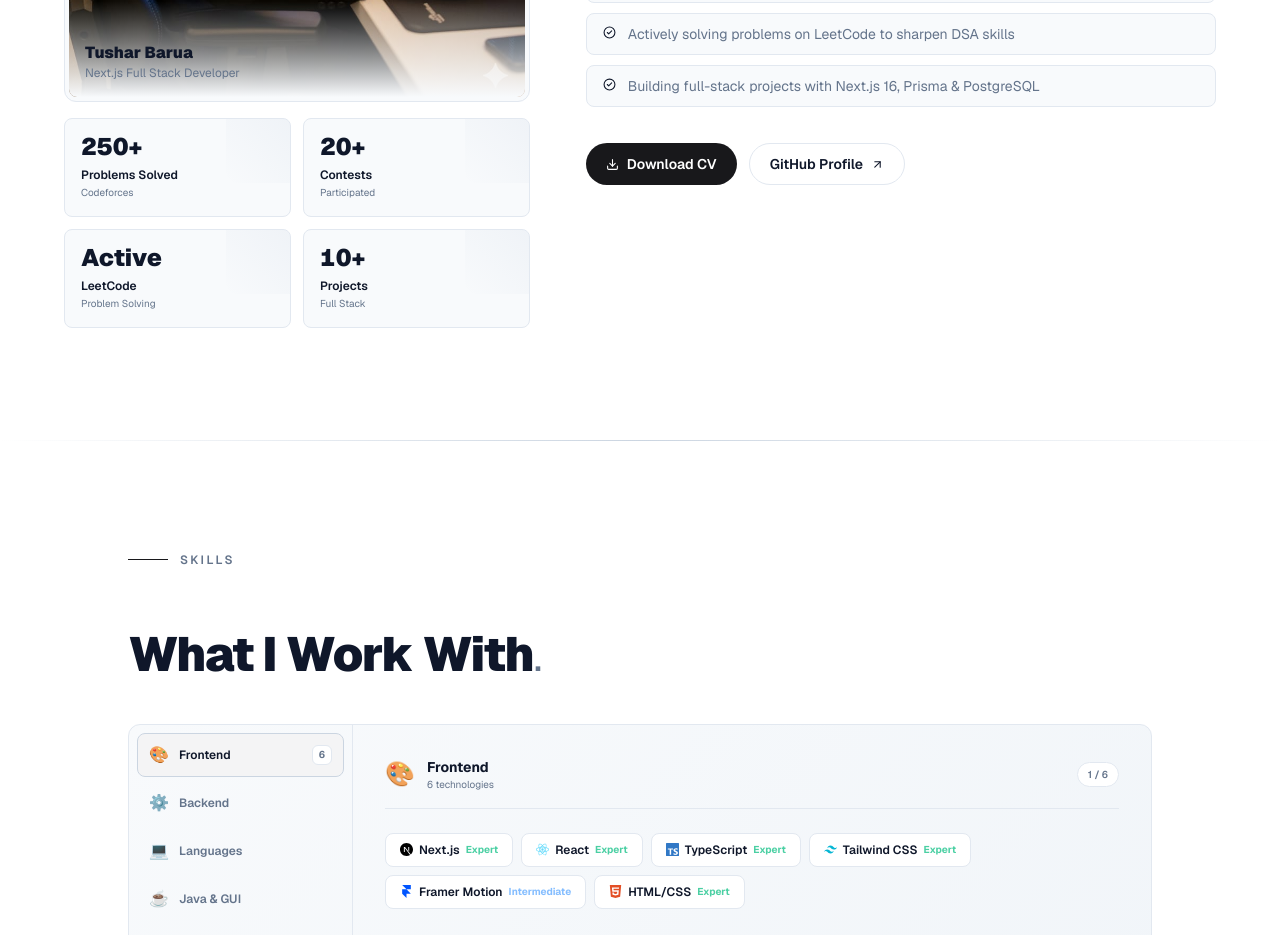
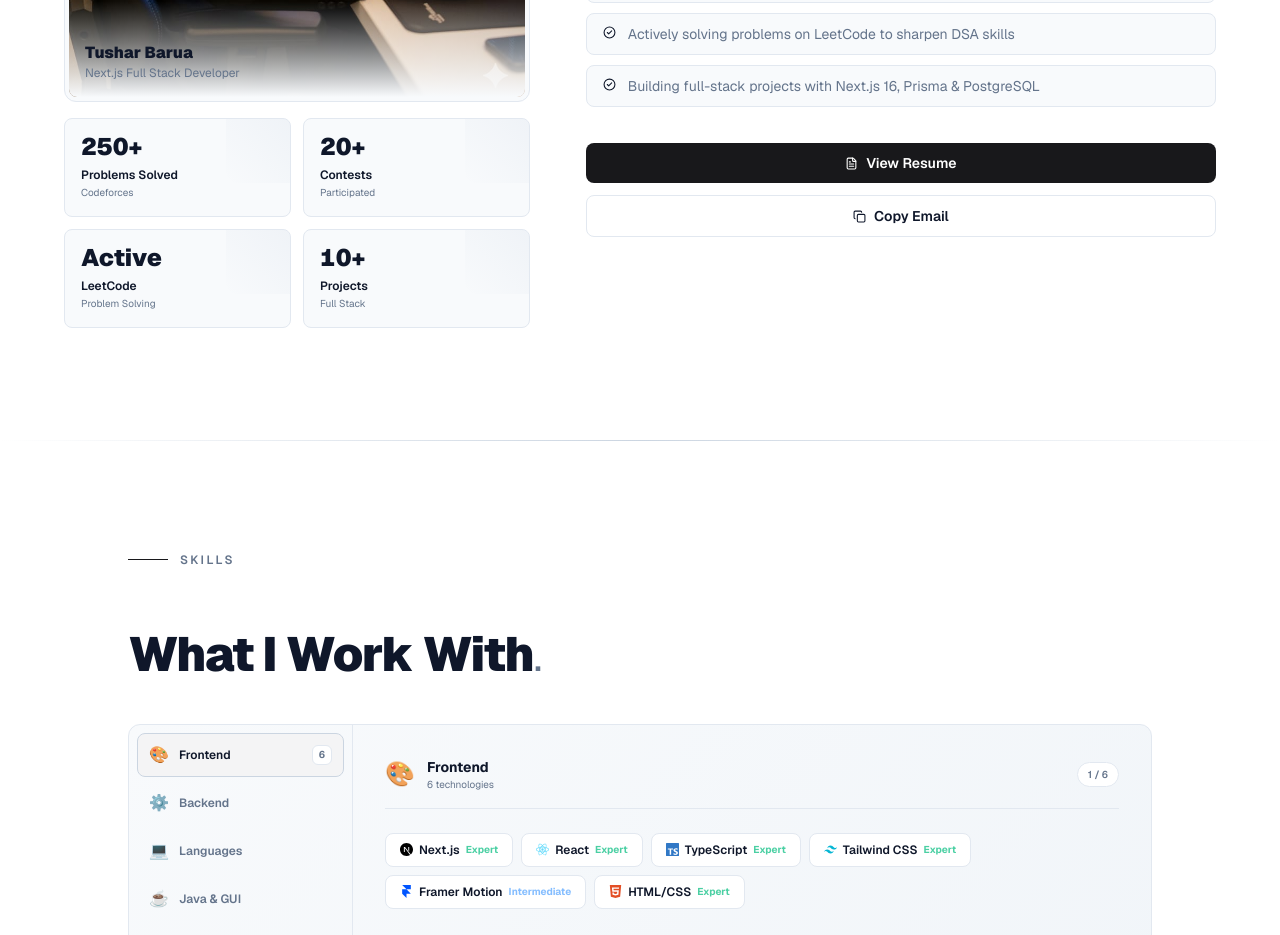
Before and after one commit to tusharsno/tushar-portfolio, a Next.js app: page / in a window 1280 px wide. Shown: the part 1500-2435 px from the top of the page. Built offline with nearby package versions, Linux system fonts and the light colour scheme.

Commit message:
feat: add View Resume and Copy Email buttons in About section

```diff
--- a/src/components/About.tsx
+++ b/src/components/About.tsx
@@ -2,7 +2,7 @@
 import Image from "next/image";
 import { motion, useInView } from "framer-motion";
 import { useRef, useState } from "react";
-import { CheckCircle2, Download, ArrowUpRight } from "lucide-react";
+import { CheckCircle2, Copy, Check, FileText } from "lucide-react";
 import { about, personal } from "@/data/portfolio";
 import AnimatedCounter from "@/components/AnimatedCounter";
 
@@ -10,6 +10,13 @@
   const ref = useRef(null);
   const inView = useInView(ref, { once: true, margin: "-100px" });
   const [imageError, setImageError] = useState(false);
+  const [copied, setCopied] = useState(false);
+
+  function copyEmail() {
+    navigator.clipboard.writeText(personal.email);
+    setCopied(true);
+    setTimeout(() => setCopied(false), 2000);
+  }
 
   return (
     <section id="about" className="relative py-28 px-6 overflow-hidden">
@@ -145,22 +152,22 @@
             </ul>
 
             {/* CTAs */}
-            <div className="flex flex-wrap gap-3 pt-2">
+            <div className="flex flex-col gap-3 pt-2">
               <a
                 href={personal.resumeUrl}
-                download
-                className="inline-flex items-center gap-2 px-5 py-2.5 rounded-full bg-[var(--accent)] text-[var(--btn-text)] text-sm font-semibold hover:opacity-90 hover:scale-[1.03] transition-all duration-200"
-              >
-                <Download size={13} />Download CV
-              </a>
-              <a
-                href={personal.github}
                 target="_blank"
                 rel="noopener noreferrer"
-                className="inline-flex items-center gap-2 px-5 py-2.5 rounded-full border border-[var(--border)] text-sm font-semibold hover:bg-[var(--accent-subtle)] hover:border-[var(--border-2)] transition-all duration-200"
+                className="inline-flex items-center justify-center gap-2 px-5 py-2.5 rounded-lg bg-[var(--accent)] text-[var(--btn-text)] text-sm font-semibold hover:opacity-90 hover:scale-[1.03] transition-all duration-200"
               >
-                GitHub Profile<ArrowUpRight size={13} />
+                <FileText size={13} />View Resume
               </a>
+              <button
+                onClick={copyEmail}
+                className="inline-flex items-center justify-center gap-2 px-5 py-2.5 rounded-lg border border-[var(--border)] text-sm font-semibold hover:bg-[var(--accent-subtle)] hover:border-[var(--border-2)] transition-all duration-200"
+              >
+                {copied ? <Check size={13} className="text-emerald-400" /> : <Copy size={13} />}
+                {copied ? "Copied!" : "Copy Email"}
+              </button>
             </div>
           </motion.div>
 
```
